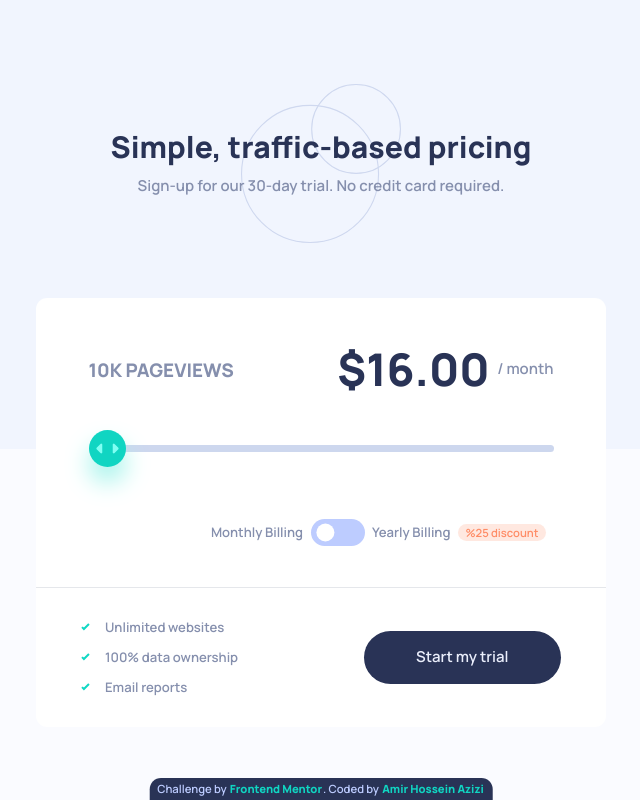
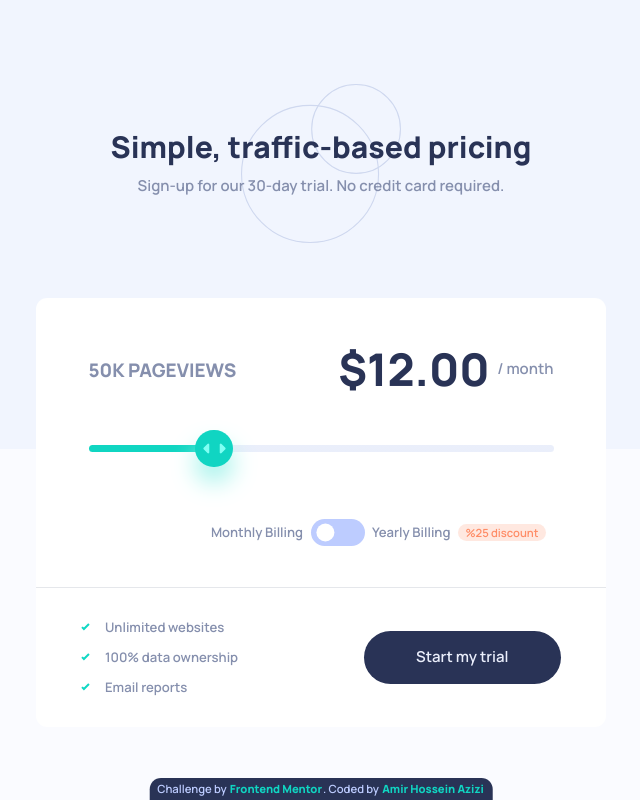
Before and after one commit to amirhazizi/interactive-pricing-component, a website: page index.html in a window 1280 px wide. Shown: the whole page, without its empty margins (319-959 px from the left). Drawn offline with Linux system fonts and the light colour scheme.

Commit message:
update js

```diff
--- a/css/input.css
+++ b/css/input.css
@@ -120,6 +120,7 @@ main {
     box-shadow: 0 10px 30px var(--cl-SoftCyan);
 }
 
+
 /* switch toggle */
 .switch {
     width: 3.6rem;
--- a/index.html
+++ b/index.html
@@ -52,9 +52,9 @@
             </div>
             <!-- slider -->
             <input
-              class="relative w-full bg-clLightGrayishBlue rounded-lg after:rounded-lg after:h-full after:bg-clSoftCyan after:absolute after:top-0 after:left-0"
-              min="1"
-              max="5"
+              class="relative w-full bg-clLightGrayishBlue rounded-lg"
+              min="0"
+              max="4"
               value="1"
               type="range"
               name=""
--- a/js/app.js
+++ b/js/app.js
@@ -2,20 +2,43 @@ const pageviews = document.querySelector("#pageviews")
 const slider = document.querySelector("#slider")
 const checkbox = document.querySelector("#switcher")
 const sliderResult = document.querySelector("#slider-value")
-slider.oninput = () => {
+// billing array
+const bills = [8, 12, 16, 24, 36]
+// billing amount
+let billing = 0
+let yearBilling = 0
+// slider change event
+slider.oninput = sliderChanger
+// domcontentload event
+window.addEventListener("DOMContentLoaded", sliderChanger)
+
+// slider change value event
+function sliderChanger() {
   const sliderValue = parseInt(slider.value)
   let resultValue
-  if (sliderValue < 5) {
-    if (sliderValue == 1) resultValue = `10K`
-    else if (sliderValue == 2) resultValue = `50K`
-    else if (sliderValue == 3) resultValue = `100K`
+  billing = bills[sliderValue]
+  yearBilling = billing - billing / 4
+  const sliderPercent = (sliderValue / slider.max) * 100
+  console.log(100 - sliderPercent)
+  slider.style.background = `linear-gradient(to right, hsl(174, 86%, 45%) ${sliderPercent}%, hsl(224, 65%, 95%) ${sliderPercent}%)`
+  if (sliderValue < 4) {
+    if (sliderValue == 0) resultValue = `10K`
+    else if (sliderValue == 1) resultValue = `50K`
+    else if (sliderValue == 2) resultValue = `100K`
     else resultValue = `50K`
   } else {
     resultValue = `1M`
   }
+  billingCheck()
   pageviews.textContent = resultValue
 }
-// domcontentload event
-window.addEventListener("DOMContentLoaded", () => {
-  pageviews.textContent = `10K`
-})
+// checkbox checked event
+checkbox.addEventListener("change", billingCheck)
+// checkbox check event
+function billingCheck() {
+  if (checkbox.checked) {
+    sliderResult.textContent = `$${yearBilling}.00`
+  } else {
+    sliderResult.textContent = `$${billing}.00`
+  }
+}
```
Also changed, not shown: css/styles.css.
